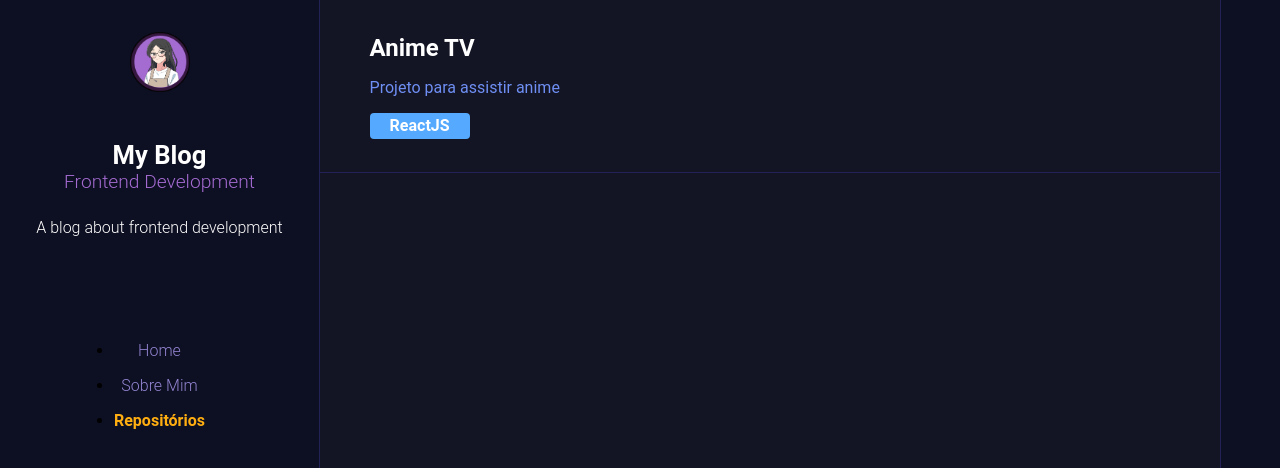
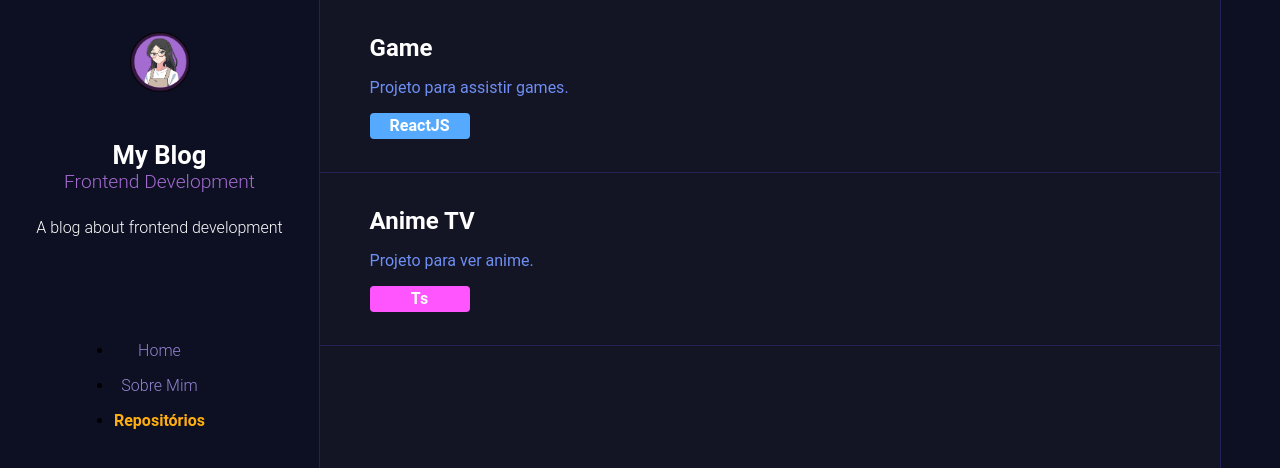
Before and after one commit to nataliaaraujo0/my-blog, a Gatsby site: page /repositories in a window 1280 px wide. Shown: the top 468 px of the page. Built offline with nearby package versions, Linux system fonts and the light colour scheme; Gatsby itself is replaced by a stand-in of ours; some icons are missing.

Commit message:
chore: remark

```diff
--- a/repos/2014-01-31-waiting-to-die.md
+++ b/repos/2014-01-31-waiting-to-die.md
@@ -1,7 +1,7 @@
 ---
 title: Game
 description: Projeto para assistir games.
-tags: [{ id: 1, titleTag: "ReactJS", bgTag: "#55aaff" }]
+tags: { id: 1, titleTag: "ReactJS", bgTag: "#55aaff" }
 ---
 
 # Lorem ipsum
--- a/repos/2015-01-03-two-things-are-inifinite.md
+++ b/repos/2015-01-03-two-things-are-inifinite.md
@@ -1,7 +1,7 @@
 ---
 title: Anime TV
 description: Projeto para ver anime.
-tags: [{ id: 1, titleTag: "ReactJS", bgTag: "#ff55ff" }]
+tags: { id: 1, titleTag: "Ts", bgTag: "#ff55ff" }
 ---
 
 # Lorem ipsum
--- a/src/pages/repositories.js
+++ b/src/pages/repositories.js
@@ -3,21 +3,54 @@ import { Layout } from "../components/Layout"
 import { RepoGithub } from "../components/RepoGitbub"
 import { Seo } from "../components/seo"
 
-const AboutPage = () => (
+import { useStaticQuery, graphql } from "gatsby"
+
+const AboutPage = () => {
+  const { allMarkdownRemark } = useStaticQuery(
+    graphql`
+      query myRepos {
+        allMarkdownRemark {
+          edges {
+            node {
+              frontmatter {
+                title
+                description
+                tags {
+                  titleTag
+                  bgTag
+                }
+              }
+            }
+          }
+        }
+      }
+    `
+  )
+
+  const reposList = allMarkdownRemark.edges
+
+  return (
     <Layout>
       <Seo title="repositories" />
+      {reposList.map(
+        ({
+          node: {
+            frontmatter: {
+              title,
+              description,
+              tags: { titleTag, bgTag },
+            },
+          },
+        }) => (
           <RepoGithub
-      title="Anime TV"
-      description="Projeto para assistir anime"
-      tags={[
-        {
-          id: 1,
-          titleTag: "ReactJS",
-          bgTag: "#55aaff",
-        },
-      ]}
+            title={title}
+            description={description}
+            tags={[{ titleTag, bgTag }]}
           />
+        )
+      )}
     </Layout>
   )
+}
 
 export default AboutPage
```
Lines whose indentation alone changed are shown as unchanged.
